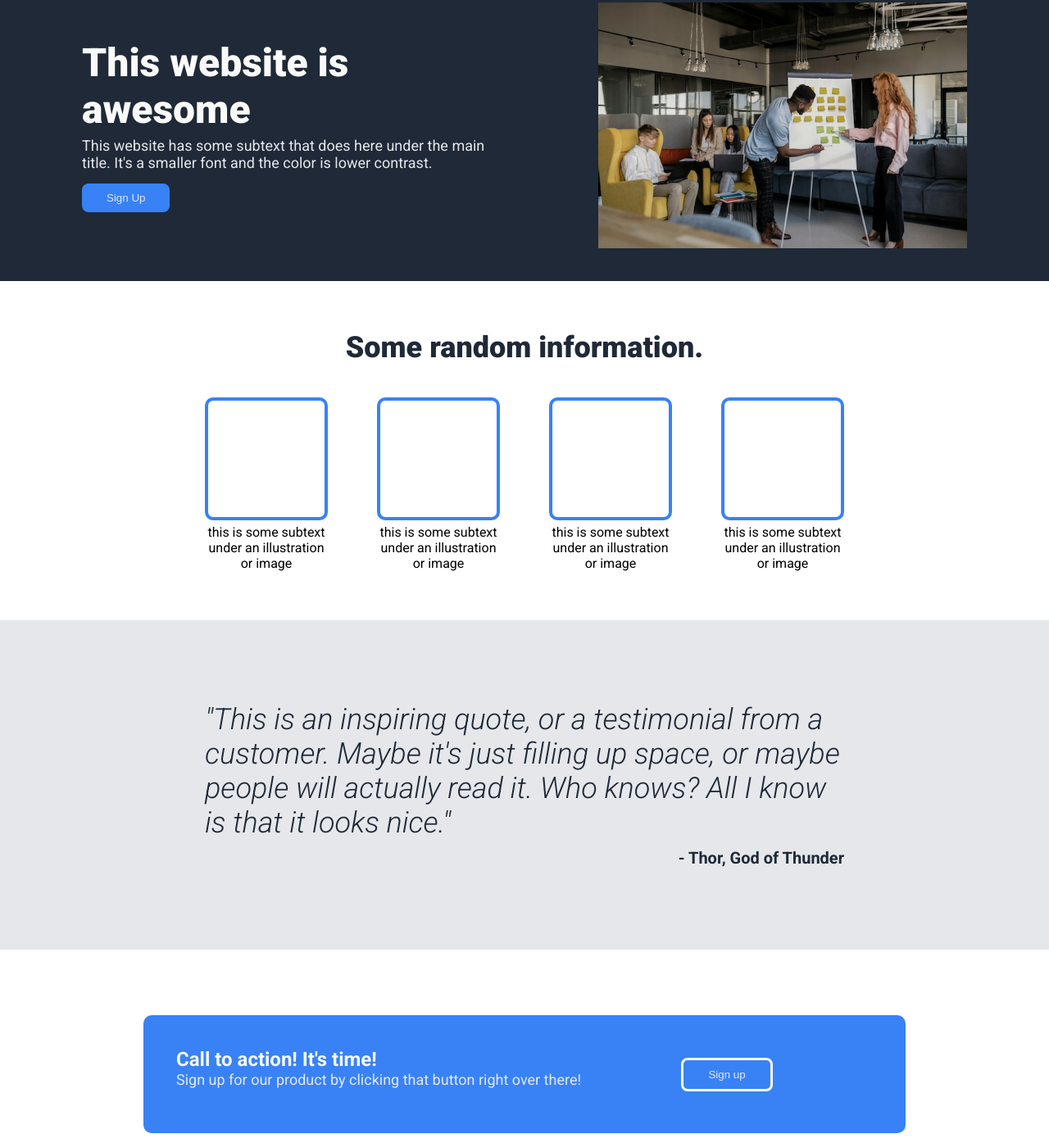
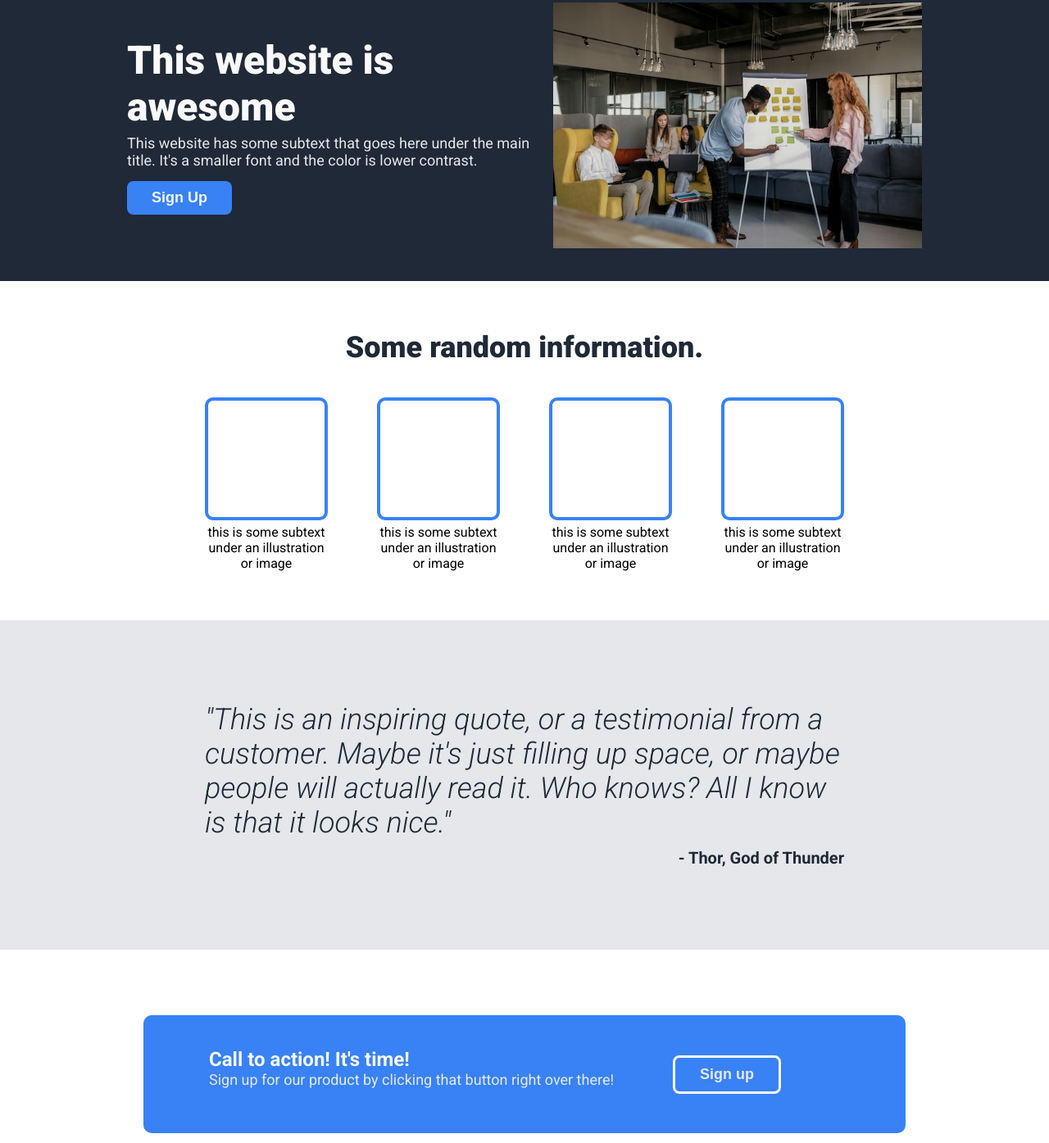
Before and after one commit to jmdavisou/landing-page, a plain HTML site: page index.html in a window 1280 px wide. Shown: the part 105-1500 px from the top of the page at 82% size. Drawn offline with Linux system fonts and the light colour scheme.

Commit message:
Add final edits prior to submission

```diff
--- a/index.html
+++ b/index.html
@@ -17,16 +17,17 @@
                 <li><a href="#">link one</a></li>
                 <li><a href="#">link two</a></li>
                 <li><a href="#">link three</a></li>
-                </div>
             </ul>
         </nav>
     </header>
     <div class="hero-container">
         <div class="hero-text">
             <div class="hero">This website is awesome</div>
-            <div class="secondary-text"> This website has some subtext that does here under the main title. It's a smaller font and the color is lower contrast.
+            <div class="secondary-text"> This website has some subtext that goes here under the main title. It's a smaller font and the color is lower contrast.
             </div>
-            <button><a href="#">Sign Up</a></button>
+            <a href="#">
+                <button>Sign Up</button>
+            </a>
         </div>
         <div class="hero-image">
             <img src="./images/boardroom.jpg" alt="coworkers standing around an idea whiteboard" id="hero-image">
--- a/styles/styles.css
+++ b/styles/styles.css
@@ -8,8 +8,6 @@ body {
     margin: 0;
     font-family: roboto, sans-serif;
     min-height: 100vh;
-    display: flex;
-    flex-direction: column;
 }
 
 header {
@@ -49,7 +47,7 @@ a, li {
     background-color: #1F2937;
     display: flex;
     align-items: center;
-    justify-content: space-between;
+    justify-content: center;
     padding: 40px 100px;
     gap: 20px;
     max-height: 500px;
@@ -67,8 +65,6 @@ a, li {
     width: 500px;
     display: flex;
     flex-direction: column;
-    align-items: flex-start;
-    justify-content: flex-start;
 }
 
 .secondary-text {
@@ -87,6 +83,8 @@ a, li {
 .hero-text button {
     background-color: #3882F6;
     color: #F9FAF8;
+    font-size: 18px;
+    font-weight: 600;
     border: none;
     text-decoration: none;
     padding: 10px 30px;
@@ -151,22 +149,24 @@ a, li {
     font-weight: 300;
     font-style: italic;
     color: #1F2937;
+    max-width: 800px;
 }
 
 .quote-credit {
     font-size: 20px;
     font-weight: 600;
     color: #1F2937;
-    margin-left: auto;
+    max-width: 600px;
+    align-self: end;
 }
 
 .cta-container {
     background-color: #3882F6;
     margin: 80px 175px;
-    padding: 40px;
+    padding: 40px 80px;
     display: flex;
     border-radius: 10px;
-    justify-content: space-between;
+    justify-content: center;
 }
 
 .cta-header {
@@ -178,6 +178,8 @@ a, li {
 .cta-container button {
     background-color: #3882F6;
     color: #F9FAF8;
+    font-size: 18px;
+    font-weight: 600;
     border: 3px solid #F9FAF8;
     text-decoration: none;
     padding: 10px 30px;
```
